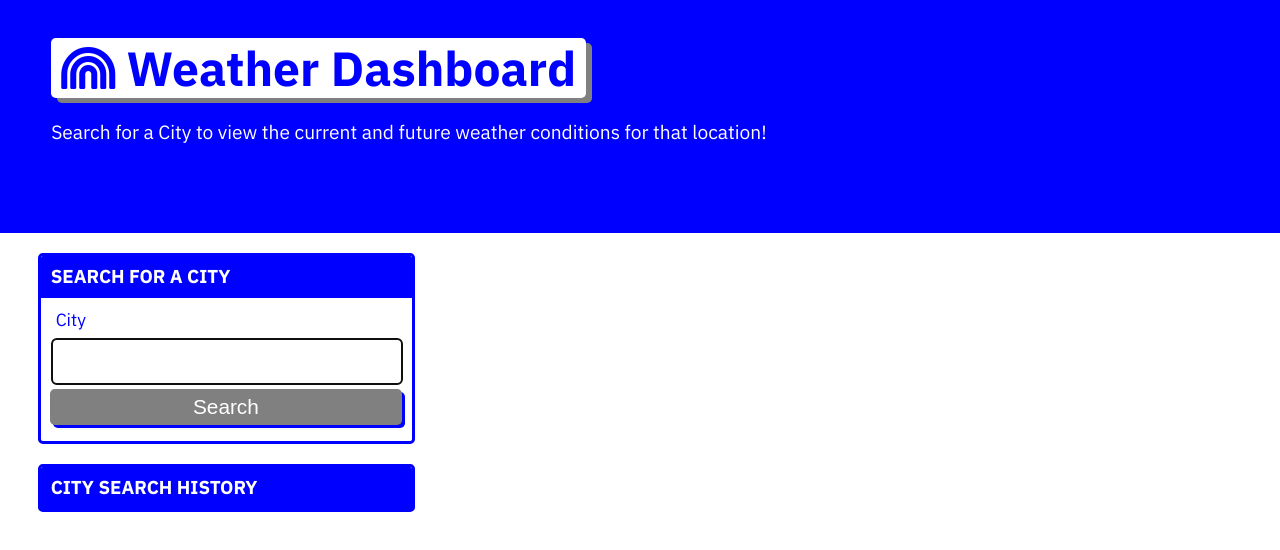
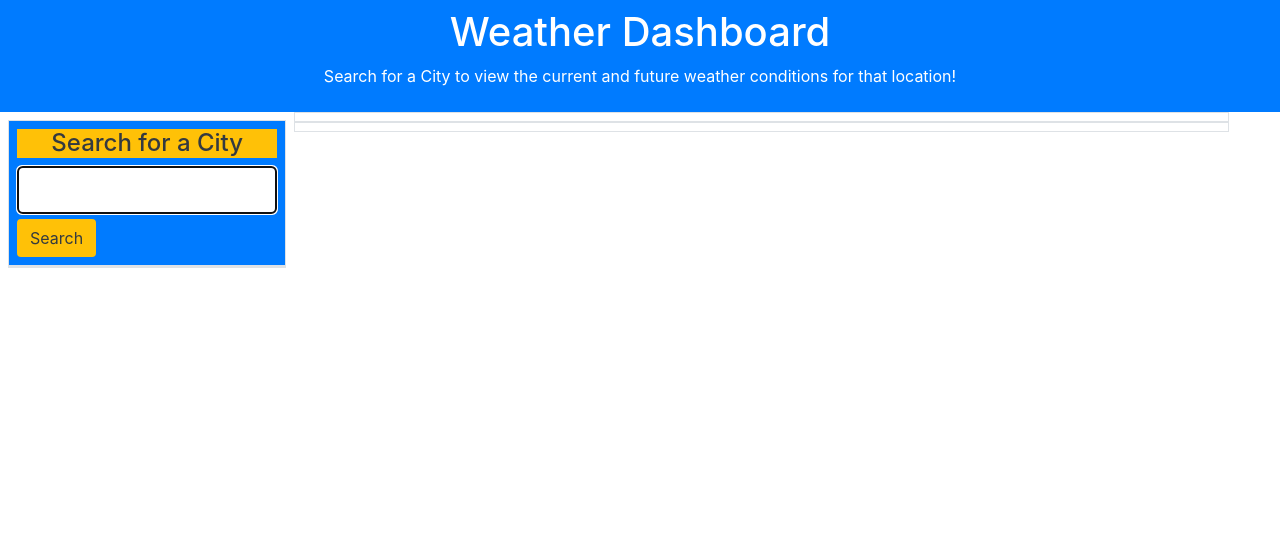
Before and after one commit to avlamakis/Weather-Dashboard, a plain HTML site: page index.html in a window 1280 px wide. Drawn offline with nearby package versions, Linux system fonts and the light colour scheme.

Commit message:
fetch api url created with response, css update and index as well

```diff
--- a/assets/css/style.css
+++ b/assets/css/style.css
@@ -7,160 +7,36 @@
     --border-radius: .3rem;
   }
 
-  * {
-    box-sizing: border-box;
+  i {
+    background-color: yellow;
+  }
+  .search-column{
+    background-color:	var(--primary);
 }
 
-  body {
-    background-color: var(--primary);
-    margin: 0;
-    padding: 0;
-    font-family: "IBM Plex Sans", sans-serif;
-    color: var(--dark);
-    line-height: 1.5;
-    font-size: 16px;
+.list-group-item{
+    line-height: 0.5;
+    border: none;
+}
+.card-body{
+    flex:auto
 }
 
-  h1,
-  h2,
-  h3,
-  h4,
-  h5,
-  h6 {
-    font-weight: 700;
-    margin: 0;
-    color: var(--dark);
-    line-height: 1.25;
+span.severe{
+    padding: 3px;
+    background-color:var(--secondary);
+    color:var(--primary);
 }
 
-  main {
-    margin: 20px auto;
-    width: 94%;
+span.moderate{
+    padding: 3px;
+    background-color:var(--tertiary);
 }
 
-  p {
-    font-size: 1.2rem;
-  }
-
-   .btn {
-    font-size: 1.3rem;
-    text-decoration:none;
-    padding: 6px 5px;
-    width: 100%;
-    display: block;
-    margin: 5px 0;
-    border-radius: var(--border-radius);
-    color: var(--primary);
-    border: none;
-    outline: none;
+span.favorable{
+    padding: 3px;
     background-color: var(--light-dark);
-    box-shadow: 3px 3px var(--dark);
-    transform: translate(-1px, -1px);
-  }
-
-   .btn:hover {
-    color: var(--primary);
-    background-color: var(--tertiary);
-    transform: translate(0, 0);
-    box-shadow: 2px 2px var(--dark);
-  }
-
-  .btn-inline {
-    display: inline;
-  }
-
-  .btn-back {
-    border-radius: var(--border-radius);
-    color: var(--primary);
-    border: none;
-    outline: none;
-    background-color: var(--light-dark);
-    box-shadow: 3px 3px var(--secondary);
-    transform: translate(-1px, -1px);
-    display: inline-block;
-    width: auto;
-    margin-top: 20px;
-    padding: 15px;
-    text-decoration: none;
-    font-size: 1.2rem;
-  }
-
-   .btn-back:hover {
-    color: var(--primary);
-    background-color: var(--tertiary);
-    transform: translate(0, 0);
-    box-shadow: 2px 2px var(--dark);
-  }
-
-  .hero {
-    padding: 3% 4%;
-    background-color: var(--dark);
-    color: var(--primary);
-  }
-
-  .hero p {
-    max-width: 75%;
-  }
-
-  .app-title {
-    font-size: 3rem;
-    background-color: var(--primary);
     color: var(--dark);
-    padding: 0 10px;
-    display: inline-block;
-    border-radius: var(--border-radius);
-    box-shadow: 6px 5px var(--light-dark);
-  }
-
-  .list-group {
-    padding: 0;
-    list-style: none;
-  }
-
-  .list-item {
-    margin-bottom: 10px;
-    padding: 1.5%;
-    border-radius: var(--border-radius);
-    background-color: var(--light-dark);
-    color: var(--primary);
-    text-decoration: none;
-  }
-
-  .list-item:hover {
-    background-color: var(--dark);
-  }
-
-  .status-icon {
-    padding: 2px 5px;
-    margin: 0 5px;
-    background-color: rgba(255,255,255, 1);
-    border-radius: var(--border-radius);
-  }
-
-  .icon-danger {
-    color: rgb(255, 70, 70);
-  }
-
-  .icon-success {
-    color: rgb(29, 153, 255);
-  }
-
-  /* CARDS */
-  .card {
-    margin: 0 0 20px 0;
-    border: 3px solid var(--dark);
-    border-radius: var(--border-radius);
-  }
-
-  .card-header {
-    color: var(--primary);
-    background-color: var(--dark);
-    padding: 2.5%;
-    border-radius: calc(.18rem - 1px) calc(.18rem - 1px) 0 0;
-  }
-
-  .card-body {
-    padding: 2.5%;
 }
 
   /* FORM */
--- a/assets/js/script.js
+++ b/assets/js/script.js
@@ -32,3 +32,18 @@ var formSumbitHandler = function(event){
 var saveSearch = function(){
     localStorage.setItem("Cities", JSON.stringify(cities));
 };
+
+// fetch for server side API within function
+var getCityWeather = function(city){
+    //api key gathered from https://home.openweathermap.org/api_keys
+    var apiKey = "53cc19866aee7a5602f390746fd6f2e7"
+    var apiURL = `https://api.openweathermap.org/data/2.5/weather?q=${city}&units=imperial&appid=${apiKey}`
+    //fetch for api URL
+    fetch(apiURL)
+    .then(function(response){
+        //display for data with call of displayweather
+        response.json().then(function(data){
+            displayWeather(data, city);
+        });
+    });
+};
--- a/index.html
+++ b/index.html
@@ -5,44 +5,53 @@
     <meta charset="UTF-8">
     <meta name="viewport" content="width=device-width, initial-scale=1.0">
     <meta http-equiv="X-UA-Compatible" content="ie=edge">
+    <!--Links for stylesheets and fonts-->
     <link href="https://fonts.googleapis.com/css?family=IBM+Plex+Sans:400,400i,700&display=swap" rel="stylesheet">
-    <link rel="stylesheet" href="https://cdnjs.cloudflare.com/ajax/libs/font-awesome/5.11.2/css/all.min.css">
+    <link rel="stylesheet" href="https://cdnjs.cloudflare.com/ajax/libs/twitter-bootstrap/4.3.1/css/bootstrap.min.css">
     <link rel="stylesheet" href="./assets/css/style.css" />
     <title>Weather Dashboard</title>
 </head>
 
 <body class="flex-column min-100-vh">
-    <header class="hero">
-        <h1 class="app-title"><i class='fas fa-rainbow'></i> Weather Dashboard</h1>
+    <!--Header-->
+    <!-- color for header and formating from bootstrap reference https://getbootstrap.com/docs/4.3/utilities/colors/ -->
+    <header class="bg-primary text-white text-center p-2">
+        <h1> Weather Dashboard</h1>
         <p>Search for a City to view the current and future weather conditions for that location!
         </p>
     </header>
 
+    <!-- main container for each div element -->
 
-    <main class="flex-row justify-space-between">
-        <div class="col-12 col-md-4">
-
-            <div class="card">
-                <h3 class="card-header text-uppercase">Search for a City</h3>
-                <form id="searched-city" class="card-body">
-                    <label class="form-label" for="city">City</label>
-                    <input name="city" id="city" type="text" autofocus="true" class="form-input" />
-                    <button type="submit" class="btn">Search</button>
+    <main class="container-fluid">
+        <div class="row">
+            <!-- Search City Container -->
+            <div class="col-12 col-md-3 p-2 search-column">
+                <form class="border p-2 bg-primary" id="city-search">
+                    <h4 class="bg-warning text-dark text-center">Search for a City</h2>
+                        <input id="city" type="text" autofocus="true" class="form-input" />
+                        <!--BTN element with class id for the search function-->
+                        <button class="btn submit text-dark bg-warning" type="submit">Search</button>
                 </form>
-                <div id = "current-weather" class = "list-group"></div>
+                <div class="search-history border" id="search-history-btns"></div>
             </div>
-            <div class="card" id="search-history">
-                <h3 class="card-header text-uppercase">
-                    City Search History
-                    <div class = "past-search border" id = "past-search-btns"></div>
-                </h3>
-            </div>
-            <div class = "row border" id = "five-day-forecast">
-                <h2 class= "col-12" id = "forecast"></h2>
-                <div class = "d-flex" id = "fiveday-container"></div>
-        </div>
-        </div>
+            <!--Div container for current forecast with Bootstrap formating -->
+            <div class="col-12 col-md-9">
+                <div class="row border city-selection" id="current-forecast">
+                    <div class="col-12">
+                        <!---H2 element for searched city-->
+                        <h2 id="searched-city"></h2>
+                        <!--Current weather div container-->
+                        <div id="current-weather" class="list-group"></div>
+                    </div>
+                </div>
+                <!--5 Day Forecast container-->
+                <div class="row border" id="five-day-forecast">
+                    <h2 class="col-12" id="forecast"></h2>
+                    <div class="d-flex" id="five-days"></div>
+                </div>
     </main>
+    <!--Script links for Jquery and bootstrap and JS File-->
     <script src="https://cdnjs.cloudflare.com/ajax/libs/jquery/3.4.1/jquery.min.js"></script>
     <script src="https://cdnjs.cloudflare.com/ajax/libs/twitter-bootstrap/4.3.1/js/bootstrap.min.js"></script>
     <script src="https://cdnjs.cloudflare.com/ajax/libs/moment.js/2.27.0/moment.min.js"></script>
```
Lines whose indentation alone changed are shown as unchanged.
